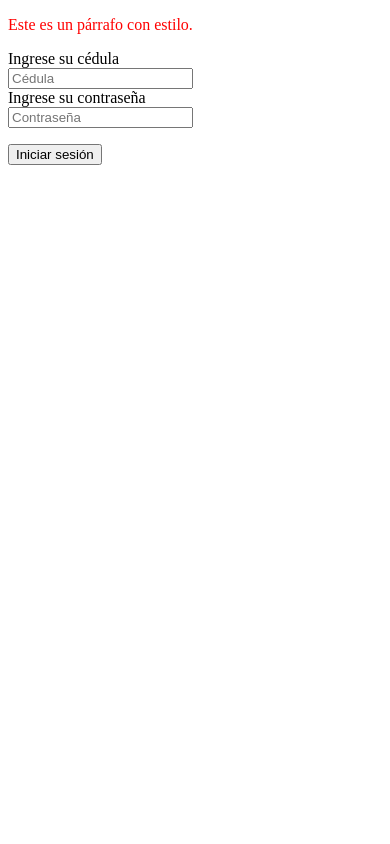
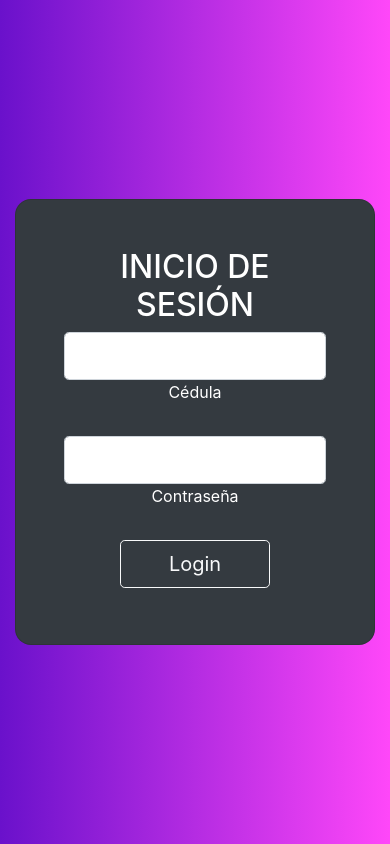
Before and after one commit to enzofalcon/RIA_lab2, a Django app: page /control_asistencia/ in a window 390 px wide. Run offline with Django 4.2, Linux system fonts and the light colour scheme; some libraries are stand-ins or nearby versions.

Commit message:
Diseño de inicio de sesión y header

```diff
--- a/control_asistencia/templates/control_asistencia/components/head.html
+++ b/control_asistencia/templates/control_asistencia/components/head.html
@@ -2,5 +2,9 @@
     {% load static %}
     <meta charset="UTF-8">
     <title>Laboratorio 2</title>
+    <link rel="stylesheet" href="https://cdn.jsdelivr.net/npm/bootstrap@4.0.0/dist/css/bootstrap.min.css" integrity="sha384-Gn5384xqQ1aoWXA+058RXPxPg6fy4IWvTNh0E263XmFcJlSAwiGgFAW/dAiS6JXm" crossorigin="anonymous">
     <link rel="stylesheet" href="{% static 'css/styles.css' %}">
+    <script src="https://code.jquery.com/jquery-3.2.1.slim.min.js" integrity="sha384-KJ3o2DKtIkvYIK3UENzmM7KCkRr/rE9/Qpg6aAZGJwFDMVNA/GpGFF93hXpG5KkN" crossorigin="anonymous"></script>
+    <script src="https://cdn.jsdelivr.net/npm/popper.js@1.12.9/dist/umd/popper.min.js" integrity="sha384-ApNbgh9B+Y1QKtv3Rn7W3mgPxhU9K/ScQsAP7hUibX39j7fakFPskvXusvfa0b4Q" crossorigin="anonymous"></script>
+    <script src="https://cdn.jsdelivr.net/npm/bootstrap@4.0.0/dist/js/bootstrap.min.js" integrity="sha384-JZR6Spejh4U02d8jOt6vLEHfe/JQGiRRSQQxSfFWpi1MquVdAyjUar5+76PVCmYl" crossorigin="anonymous"></script>
 </head>
--- a/control_asistencia/templates/control_asistencia/inicio_sesion.html
+++ b/control_asistencia/templates/control_asistencia/inicio_sesion.html
@@ -1,28 +1,51 @@
 <!DOCTYPE html>
 <html>
     {% include 'components/head.html' %}
+
 <body>
-        <p class="my-class">Este es un párrafo con estilo.</p>
-        {% if mensaje %}
-            <div>{{mensaje}}</div>
-        {% endif %}
-        <form method="post">
+<section class="vh-100 gradient-custom" style="height: 100vh;">
+    <div class="container py-5 h-100">
+      <div class="row d-flex justify-content-center align-items-center h-100">
+        <div class="col-12 col-md-8 col-lg-6 col-xl-5 h-80">
+          <div class="card bg-dark text-white" style="border-radius: 1rem;">
+            <div class="card-body p-5 text-center">
+
+              <form method="post" class="mb-md-5 mt-md-4 pb-2">
                 {% csrf_token %}
-            <div class="Login">
-                <label for="IngresoCI">Ingrese su cédula </label>
+                <h2 class="fw-bold mb-2 text-uppercase">Inicio de sesión</h2>
+
+                <div class="form-outline form-white mb-4">
+                  <input name="username" type="text" id="typeEmailX" class="form-control form-control-lg" />
+                  <label class="form-label" for="typeEmailX">Cédula</label>
                 </div>
-            <div class="input">
-                <input type="text" name="username" placeholder="Cédula">
+
+                <div class="form-outline form-white mb-4">
+                  <input name="password" type="password" id="typePasswordX" class="form-control form-control-lg" />
+                  <label class="form-label" for="typePasswordX">Contraseña</label>
                 </div>
-            <div class="Login">
-                <label for="IngresoPass">Ingrese su contraseña </label>
+
+
+                <button class="btn btn-outline-light btn-lg px-5" type="submit">Login</button>
+
+
               </div>
-            <div class="input">
-                <input type="password" name="password" placeholder="Contraseña">
+
+
             </div>
-            <div class="boton">
-            <p><input type="submit" value="Iniciar sesión"></p>
           </div>
-        </form>
+        </div>
+      </div>
+    </div>
+  </section>
 </body>
-</html>
+
+<style>
+    .gradient-custom {
+
+/* Chrome 10-25, Safari 5.1-6 */
+background: -webkit-linear-gradient(to right, rgba(106, 17, 203, 1), rgba(37, 117, 252, 1));
+
+/* W3C, IE 10+/ Edge, Firefox 16+, Chrome 26+, Opera 12+, Safari 7+ */
+background: linear-gradient(to right, rgba(106, 17, 203, 1), rgb(255, 71, 249))
+}
+</style>
```
Also changed, not shown: control_asistencia/templates/control_asistencia/components/header.html (+26 -7 lines), control_asistencia/static/user.png (added). Lines whose indentation alone changed are shown as unchanged.
